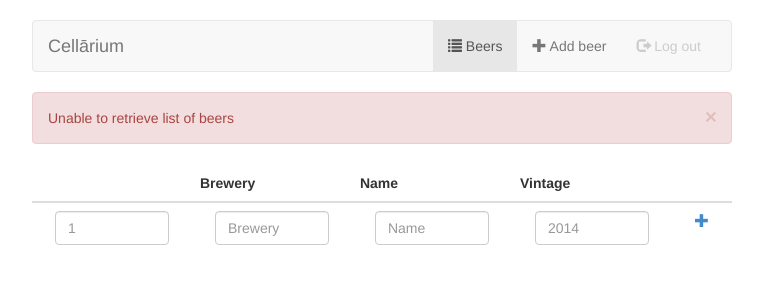
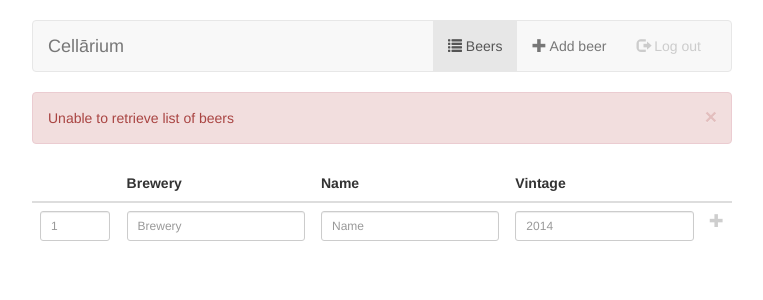
Before and after one commit to kvalle/cellarium, a Flask app: page / in a window 1280 px wide. Shown: the top 300 px of the page, without its empty margins (258-1021 px from the left). Run offline with Flask 2, Linux system fonts and the light colour scheme; data that the repository does not hold is empty; parts of the project's set-up code (start-up, migrations or seed data) failed here and were passed over; some libraries are stand-ins or nearby versions.

Commit message:
Small styling changes of 'new beer' row

```diff
--- a/client/css/style.css
+++ b/client/css/style.css
@@ -99,9 +99,14 @@ body {
 	border-radius: 4px;
 }
 
-a.danger {
-  color: #d9534f;
+a.danger { color: #d9534f; }
+a.danger:hover { color: #c22521; }
+a.faded { color: #CECECE; }
+
+.beer-list .form-group {
+  margin-bottom: 0px;
 }
-a.danger:hover {
-  color: #c22521;
+
+.beer-count {
+  max-width: 100px;
 }
--- a/client/templates/list.html
+++ b/client/templates/list.html
@@ -10,7 +10,7 @@
 
 <div class="row">
     <div class="col-md-12">
-        <form name="beerForm" role="form">
+        <form name="beerForm" class="form-horizontal" role="form">
             <div class="table-responsive">
                 <table class="beer-list table table-hover">
                     <thead>
@@ -23,6 +23,7 @@
                         </tr>
                     </thead>
                     <tbody>
+
                         <tr ng-repeat="beer in beers | filter:search | orderBy:'name'">
                             <td><span class="pull-right badge alert-info">{{beer.count}}</span></td>
                             <td>{{beer.brewery}}</td>
@@ -40,8 +41,8 @@
 
                         <tr>
                             <td>
-                            <div class="form-group" ng-class="{'has-error': beerForm.count.$invalid && !beerForm.count.$pristine}">
-                                <div class="col-sm-12">
+                                <div class="form-group beer-count" ng-class="{'has-error': beerForm.count.$invalid && !beerForm.count.$pristine}">
+                                    <div class="col-sm-12 form-group-sm">
                                         <input
                                             class="form-control"
                                             type="text"
@@ -54,7 +55,7 @@
                             </td>
                             <td>
                                 <div class="form-group" ng-class="{'has-error': beerForm.brewery.$invalid && !beerForm.brewery.$pristine}">
-                                <div class="col-sm-12">
+                                    <div class="col-sm-12 form-group-sm">
                                         <input
                                             class="form-control"
                                             type="text"
@@ -67,7 +68,7 @@
                             </td>
                             <td>
                                 <div class="form-group" ng-class="{'has-error': beerForm.name.$invalid && !beerForm.name.$pristine}">
-                                <div class="col-sm-12">
+                                    <div class="col-sm-12 form-group-sm">
                                         <input
                                             class="form-control"
                                             type="text"
@@ -80,7 +81,7 @@
                             </td>
                             <td>
                                 <div class="form-group" ng-class="{'has-error': beerForm.vintage.$invalid && !beerForm.vintage.$pristine}">
-                                <div class="col-sm-12">
+                                    <div class="col-sm-12 form-group-sm">
                                         <input
                                             class="form-control"
                                             type="text"
@@ -93,17 +94,18 @@
                             </td>
                             <td>
                                 <div class="form-group">
-                                <div class="col-sm-12">
+                                    <div class="col-sm-12 form-group-sm">
                                         <a ng-click="add(beer)" ng-disabled="beerForm.$invalid" ng-class="{'faded': beerForm.$invalid}" data-placement="top" title="Add new" tooltip>
                                             <span class="glyphicon glyphicon-plus" aria-hidden="true"></span>
                                         </a>
                                     </div>
                                 </div>
                             </td>
-                    </form>
                         </tr>
+
                     </tbody>
                 </table>
             </div> <!-- ./table-responsive -->
+        </form>
     </div> <!-- ./col-md-12 -->
 </div> <!-- ./row -->
```
Lines whose indentation alone changed are shown as unchanged.
